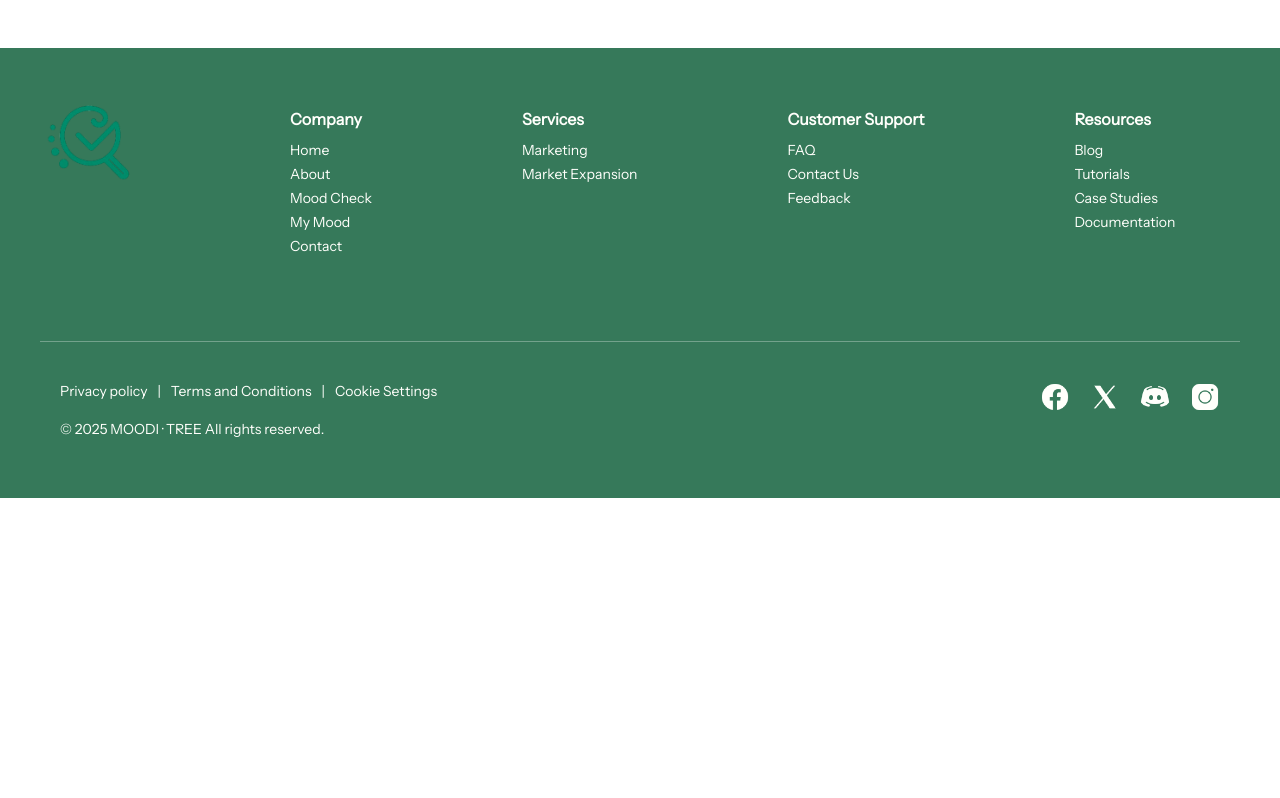
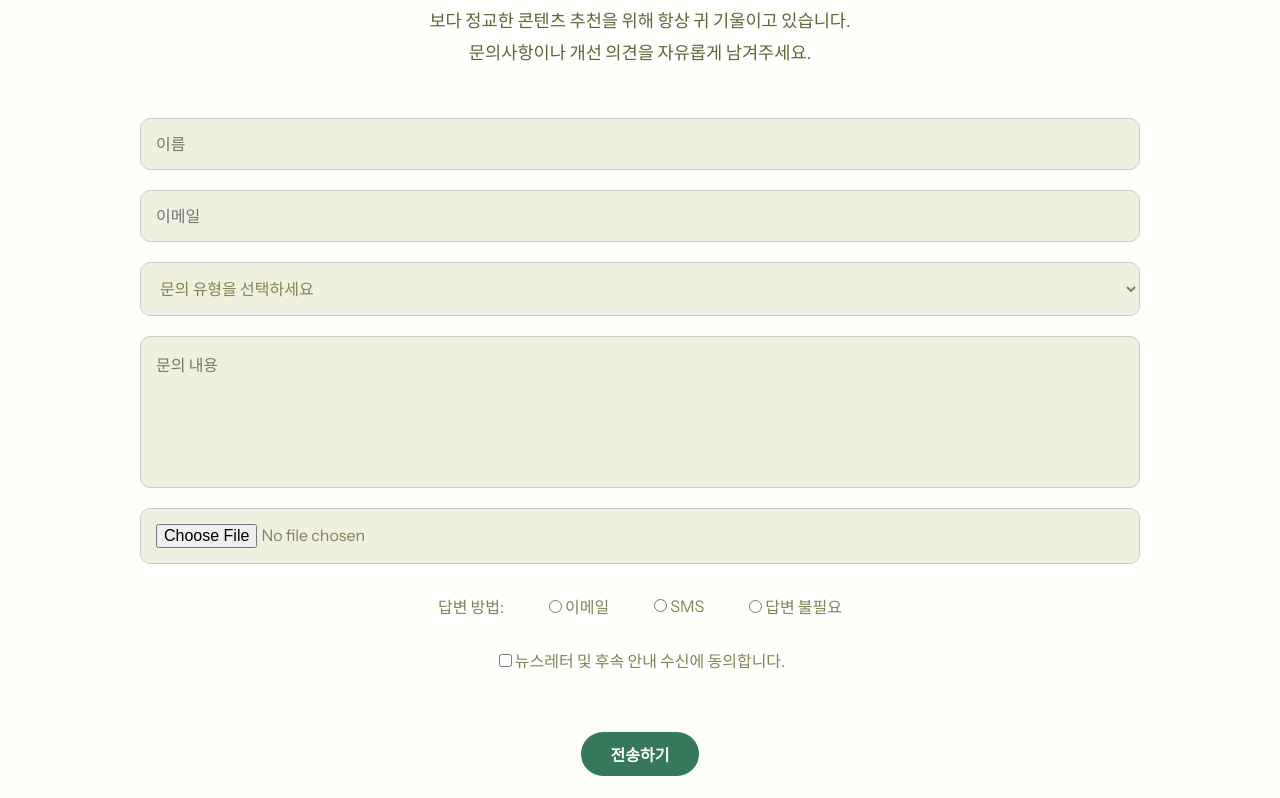
Before and after one commit to KDigital3/AIproject, a React (Create React App) app: page /Contact in a window 1280 px wide. Shown: the part 302-1100 px from the top of the page. Before the commit the page ends 800 px from the top, so only its background shows below. Built offline with nearby package versions, Linux system fonts and the light colour scheme; a web font is replaced by a local one.

Commit message:
feat: add page and fix design

```diff
--- a/src/App.js
+++ b/src/App.js
@@ -9,6 +9,7 @@ import Movie from "./page/Movie";
 import MoodSurvey from "./page/MoodSurvey";
 import MyPage from "./page/MyPage";
 import Calendar from "./page/Calendar";
+import Contact from "./page/Contact";
 
 function App() {
   return (
@@ -25,6 +26,7 @@ function App() {
           <Route path="/Survey" element={<MoodSurvey />} />
           <Route path="/MyMood" element={<MyPage />} />
           <Route path="/Calendar" element={<Calendar />} />
+          <Route path="/Contact" element={<Contact />} />
         </Routes>
         </main>
         <Footer />
--- /dev/null
+++ b/src/page/Contact.css
@@ -0,0 +1,96 @@
+.contact-page {
+  padding: 80px 30px;
+  background-color: #FFFFFB;
+  font-family: "Instrument Sans", sans-serif;
+  text-align: center;
+}
+
+.contact-title {
+  font-size: 2.8rem;
+  color: #36795A;
+  font-weight: bold;
+  margin-bottom: 20px;
+}
+
+.contact-intro {
+  font-size: 1.1rem;
+  color: #646538;
+  margin-bottom: 50px;
+  line-height: 1.8;
+}
+
+.contact-form {
+  display: flex;
+  flex-direction: column;
+  width: 100%;
+  max-width: 1000px;
+  margin: 0 auto;
+  gap: 20px;
+}
+
+.contact-form input,
+.contact-form select,
+.contact-form textarea,
+.contact-form select,
+.contact-form input[type="file"] {
+  padding: 15px;
+  border: 1px solid #ccc;
+  border-radius: 10px;
+  color: #828356;
+  font-size: 1rem;
+  font-family: inherit;
+  background-color: #F0F0E0;
+}
+
+.contact-form textarea {
+  resize: none;
+}
+
+.contact-form input[type="file"] {
+  width: 100%;
+  box-sizing: border-box;
+}
+
+.contact-form button {
+  display: block;
+  margin: 0 auto;
+  background-color: #36795A;
+  color: #FFFFFB;
+  border: none;
+  max-width: 200px;
+  max-height: 60px;
+  text-align: center;
+  padding: 10px 30px;
+  border-radius: 30px;
+  font-size: 1rem;
+  font-weight: bold;
+  cursor: pointer;
+  transition: background 0.3s ease;
+}
+
+.contact-form button:hover {
+  background-color: #eeeeed;
+  color: #36795A;
+}
+
+.radio-group {
+  display: flex;
+  flex-direction: center;
+  justify-content: center;
+  align-items: center;
+  text-align: center;
+  gap: 40px;
+  margin-top: 10px;
+}
+
+.newsletter-checkbox {
+  margin-top: 10px;
+}
+
+.radio-group label,
+.newsletter-checkbox {
+  color: #828356;
+  font-size: 1rem;
+  font-family: inherit;
+  cursor: pointer;
+}
--- /dev/null
+++ b/src/page/Contact.js
@@ -0,0 +1,151 @@
+import React, { useState } from "react";
+import "./Contact.css";
+
+function Contact() {
+  const [form, setForm] = useState({
+    name: "",
+    email: "",
+    message: "",
+    inquiryType: "",
+    responseMethod: "",
+    newsletterAgreed: false,
+    file: null
+  });
+
+  const handleChange = (e) => {
+    const { name, value, type, checked, files } = e.target;
+
+    if (type === "checkbox") {
+      setForm({ ...form, [name]: checked });
+    } else if (type === "file") {
+      setForm({ ...form, [name]: files[0] });
+    } else {
+      setForm({ ...form, [name]: value });
+    }
+  };
+
+  const handleSubmit = (e) => {
+    e.preventDefault();
+    console.log("폼 제출 데이터:", form);
+
+    alert("문의가 제출되었습니다. 감사합니다!");
+    // TODO: 서버 전송 로직 추가 필요 (formData 등)
+
+    // 폼 초기화
+    setForm({
+      name: "",
+      email: "",
+      message: "",
+      inquiryType: "",
+      responseMethod: "",
+      newsletterAgreed: false,
+      file: null
+    });
+  };
+
+  return (
+    <div className="contact-page">
+      <h1 className="contact-title">Please contact us</h1>
+      <p className="contact-intro">
+        MOODI-TREE는 여러분의 감정을 더 깊이 이해하고,
+        <br />
+        보다 정교한 콘텐츠 추천을 위해 항상 귀 기울이고 있습니다.
+        <br />
+        문의사항이나 개선 의견을 자유롭게 남겨주세요.
+      </p>
+
+      <form className="contact-form" onSubmit={handleSubmit}>
+        <input
+          type="text"
+          name="name"
+          placeholder="이름"
+          value={form.name}
+          onChange={handleChange}
+          required
+        />
+        <input
+          type="email"
+          name="email"
+          placeholder="이메일"
+          value={form.email}
+          onChange={handleChange}
+          required
+        />
+        <select
+          name="inquiryType"
+          value={form.inquiryType}
+          onChange={handleChange}
+          required
+        >
+          <option value="">문의 유형을 선택하세요</option>
+          <option value="bug">버그 신고</option>
+          <option value="feature">기능 제안</option>
+          <option value="emotion">감정 분석 관련</option>
+          <option value="other">기타</option>
+        </select>
+        <textarea
+          name="message"
+          placeholder="문의 내용"
+          rows="6"
+          value={form.message}
+          onChange={handleChange}
+          required
+        />
+        <div className="file-upload">
+          <label>
+            <input
+              type="file"
+              name="file"
+              onChange={handleChange}
+            />
+          </label>
+        </div>
+        <div className="radio-group">
+          <label>답변 방법:</label>
+          <label>
+            <input
+              type="radio"
+              name="responseMethod"
+              value="email"
+              checked={form.responseMethod === "email"}
+              onChange={handleChange}
+            />
+            이메일
+          </label>
+          <label>
+            <input
+              type="radio"
+              name="responseMethod"
+              value="sms"
+              checked={form.responseMethod === "sms"}
+              onChange={handleChange}
+            />
+            SMS
+          </label>
+          <label>
+            <input
+              type="radio"
+              name="responseMethod"
+              value="none"
+              checked={form.responseMethod === "none"}
+              onChange={handleChange}
+            />
+            답변 불필요
+          </label>
+        </div>
+        <label className="newsletter-checkbox">
+          <input
+            type="checkbox"
+            name="newsletterAgreed"
+            checked={form.newsletterAgreed}
+            onChange={handleChange}
+          />
+          뉴스레터 및 후속 안내 수신에 동의합니다.
+        </label><br/>
+        <button type="submit">전송하기</button>
+      </form>
+    </div>
+  );
+}
+
+export default Contact;
--- a/src/page/Main.css
+++ b/src/page/Main.css
@@ -22,7 +22,7 @@
 }
 
 .title2 {
-  font-size: 4rem;
+  font-size: 2.8rem;
   font-weight: 700;
   color: #36795A;
 }
@@ -31,7 +31,7 @@
   font-size: 1.4rem;
   font-weight: 600;
   background-color: #F0F0E0;
-  color: #36795A;
+  color: #646547;
   padding: 7px 70px;
   border-radius: 50px;
   display: inline-block;
--- a/src/page/Main.js
+++ b/src/page/Main.js
@@ -39,7 +39,7 @@ function Main() {
         <button className="button-primary">시작하기</button>
       </div>
       <div className="section2">
-        <h1 className="title2">현재의 감정을<br /> 한 번 확인해보세요.</h1>
+        <h1 className="title2">현재의 감정을<br /> 한 번 확인해보세요</h1>
         <div className="article">
           현재의 기분을 알리는 글을 작성한 후 진단 받아보세요.<br />
           AI가 상세히 분석하여 현재의 기분 및 이를 다룰 수 있는 방법을 알려드리겠습니다.
--- a/src/page/MoodCheck.css
+++ b/src/page/MoodCheck.css
@@ -5,7 +5,7 @@
 }
 
 .title-MoodCheck {
-    font-size: 4rem;
+    font-size: 2.8rem;
     font-weight: 700;
     color: #36795A;
     text-align: center;
--- a/src/page/MoodCheck.js
+++ b/src/page/MoodCheck.js
@@ -38,7 +38,7 @@ function MoodCheck() {
     return (
         <div className="Page-Design-MoodCheck">
             <div className="title-MoodCheck">
-               원하는 활동을 선택하세요.
+               원하는 활동을 선택하세요
             </div>
             <div className="article-MoodCheck">
                 MOODI · TREE에서 다양한 활동을 체험하며, 현재의 감정 상태 확인 및<br/>
--- a/src/page/MyPage.js
+++ b/src/page/MyPage.js
@@ -1,8 +1,10 @@
 import React, { useState } from 'react';
+import { useNavigate } from 'react-router-dom';
 import './MyPage.css';
 
 function MyPage() {
   const [activeTab, setActiveTab] = useState('music');
+  const navigate = useNavigate();
 
   const musicList = [
     {
@@ -34,7 +36,7 @@ function MyPage() {
             <div className="music-title">{item.title}</div>
             <div className="music-artist">{item.artist}</div>
           </div>
-          <a href={item.link} className="listen-btn">음악 듣기</a>
+          <a href={item.link} className="listen-btn">재생하기</a>
         </div>
       ));
     } else {
@@ -56,7 +58,7 @@ function MyPage() {
           <div className="emoji">😊</div>
           <div className="date">2025.06.24</div>
         </div>
-        <button className="button">로그아웃</button>
+        <button className="button" onClick={() => navigate('/calendar')}>달력 확인</button>
       </div>
 
       <div className="content">
```
Also changed, not shown: src/page/Guide.css (+72 -11 lines), src/page/Guide.js (+50 -7 lines), src/page/MyPage.css (+32 -17 lines).
